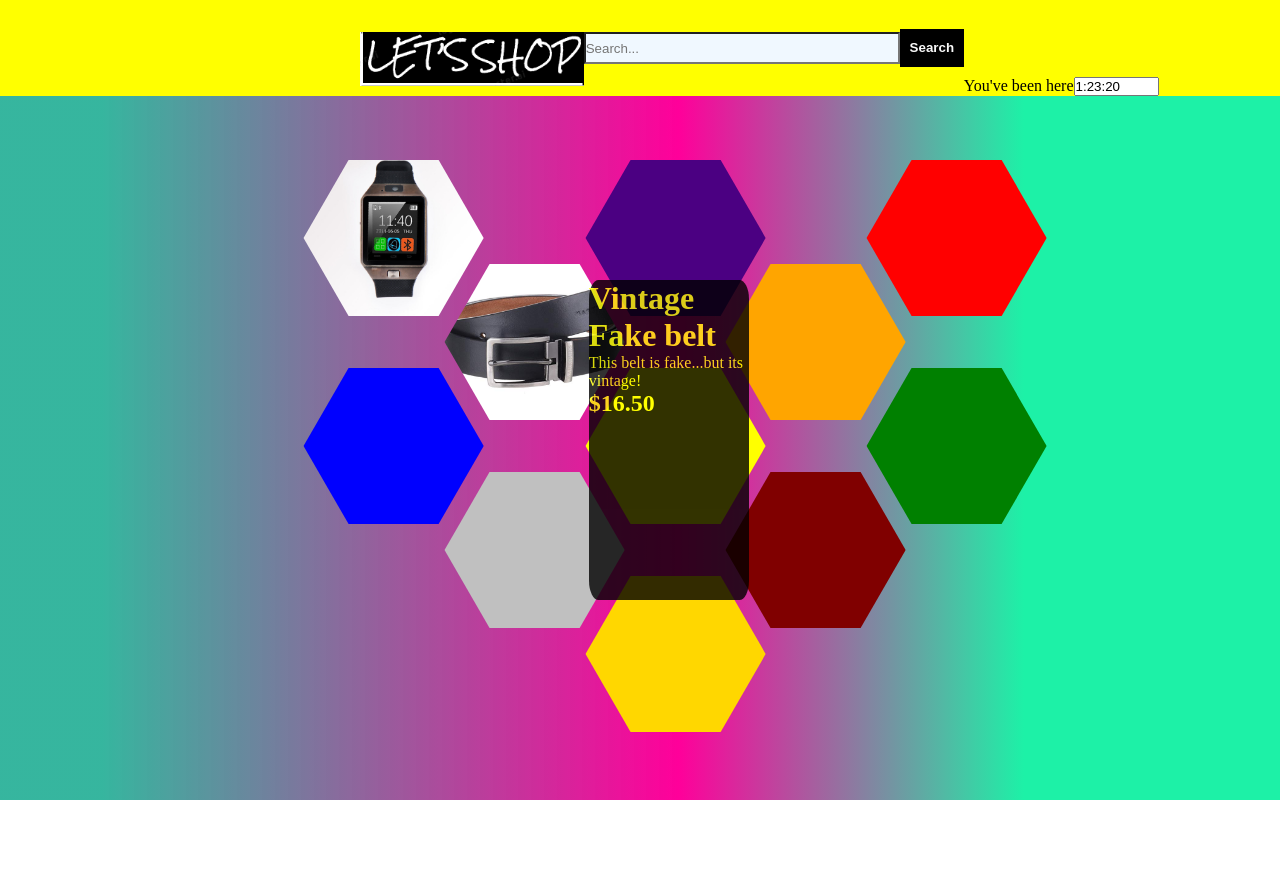
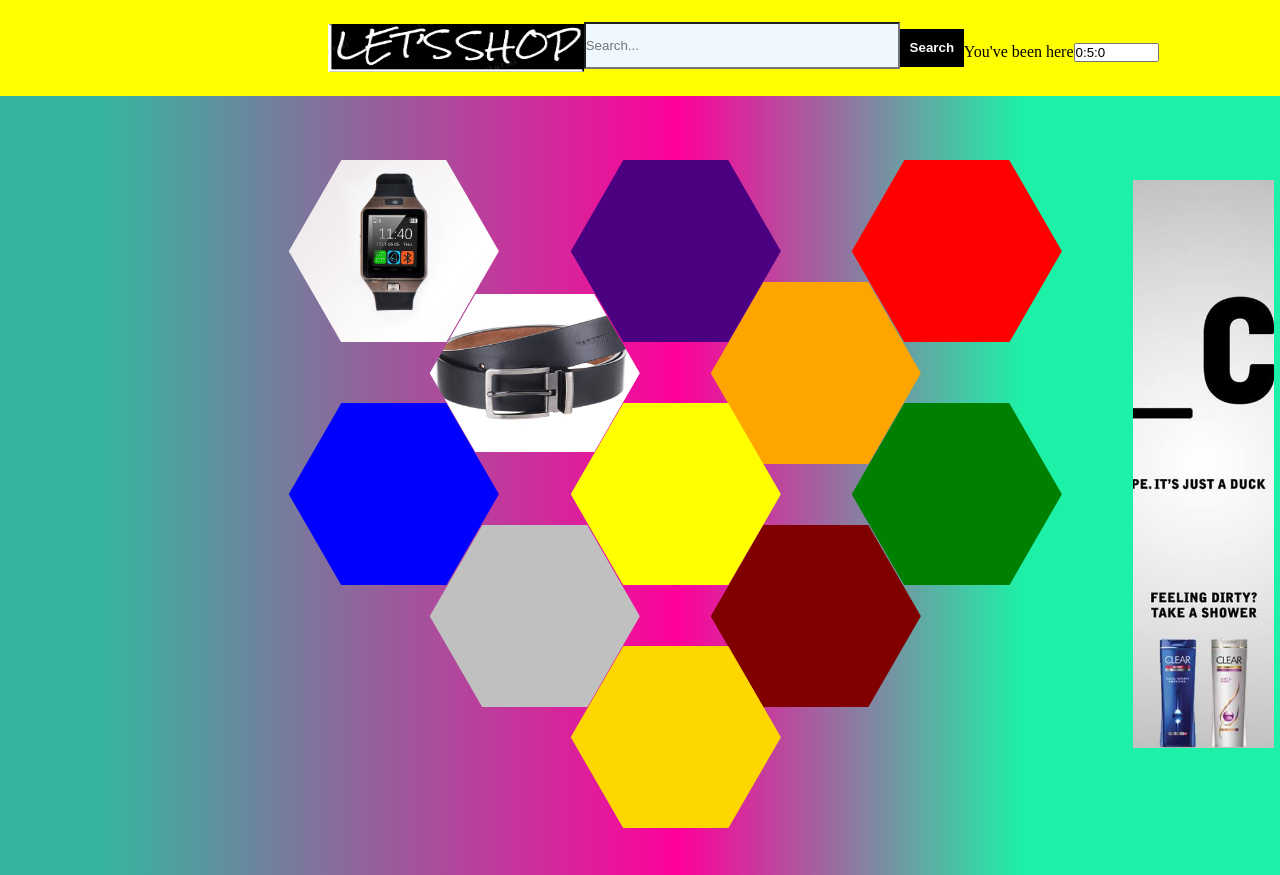
Before and after one commit to Crackvenger/Client-Side_Bizz, a plain HTML site: page Client-Side Programming/index.html in a window 1280 px wide. Before the commit the page ends 800 px from the top, so only its background shows below. Drawn offline with Linux system fonts and the light colour scheme.

Commit message:
updated page

```diff
--- a/Client-Side Programming/index.html
+++ b/Client-Side Programming/index.html
@@ -27,7 +27,7 @@ var msec=0;
 function write()
 {
 msec=msec+1;
-if(msec==60){msec=0; secs=secs+1;}
+if(msec==1000){msec=0; secs=secs+1;}
 if(secs==60){secs=0; mins=mins+1;}
 document.form.textbox.value=mins+":"+secs+":"+msec;
 setTimeout("write()",1);
@@ -57,7 +57,8 @@ setTimeout("write()",1);
     <div class="hex hex9"><div class="hex-1"><div class="hex-2" style="background-color: silver;"></div></div></div>
     <div class="hex hex10"><div class="hex-1"><div class="hex-2" style="background-color: maroon;"></div></div></div>
     <div class="hex hex11"><div class="hex-1"><div class="hex-2" style="background-color: gold;"></div></div></div>
-    </div>
+    <div class="ads"></div>
+  </div>
     <script src="script.js"></script>
   </body>
 </html>
--- a/Client-Side Programming/script.js
+++ b/Client-Side Programming/script.js
@@ -1,3 +1,5 @@
+var picture = [];
+
 function showPrice1() {
   document.getElementById("hiddenPrice1").style.visibility= 'visible';
 }
@@ -10,3 +12,4 @@ function showPrice2() {
 function hidePrice2() {
   document.getElementById("hiddenPrice2").style.visibility= 'hidden';
 }
+function
--- a/Client-Side Programming/style.css
+++ b/Client-Side Programming/style.css
@@ -21,14 +21,14 @@ body {
 
 #logo {
     order: 1;
-    min-height: 2vh;
-    max-height: 4vh;
-    width: 28vh;
+    height: 50%;
+    width: 20%;
 }
 
 form {
   order: 2;
     width:24.7%;
+    height: 55%;
 
 }
 .search {
@@ -37,7 +37,7 @@ form {
     background: #f0f8ff;
     border: 10% solid black;
     width: 100%;
-    min-height: 4vh;
+    height: 90%;
 }
 .button {
  /*   left:-4px; */
@@ -68,16 +68,16 @@ form {
 
 .container {
   display: grid;
-  grid-template-columns:[line1] 20% [line2] 20% [line3] 20% [line4] 20% [line5] 20%;
+  grid-template-columns:[line1] 20% [line2] 20% [line3] 20% [line4] 20% [line5] 20% [line6] 20% [line7] 20%;
   grid-template-rows:auto;
   grid-template-areas:
-      "hex1 . hex3 . hex5"
-      ". hex2 . hex4 ."
-      "hex7 . hex6 . hex8"
-      ". hex9 . hex10 ."
-      ". . hex11 . .";
+      "hex1 . hex3 . hex5 . ads"
+      ". hex2 . hex4 . . ads"
+      "hex7 . hex6 . hex8 . ads"
+      ". hex9 . hex10 . . ads"
+      ". . hex11 . . . ads";
   width: 55%;
-  height: 65vh;
+  height: 76vh;
   margin: 5% auto;
 
 }
@@ -171,6 +171,13 @@ form {
   height: 150%;
 }
 
+.ads {
+  grid-area: ads;
+  min-height: 100%;
+  width: 100%;
+  background: url(bestad.jpg) no-repeat 50%;
+  background-size: 290%;
+}
 #hiddenPrice1 {
   position: absolute;
   left: 36%;
@@ -196,5 +203,5 @@ form {
   height: 40vh;
   width: 20vh;
   z-index: 2;
-  visibility: visible;
+  visibility: hidden;
 }
```
Also changed, not shown: Client-Side Programming/Converse-Shoe.png (added), Client-Side Programming/East-Side-Games-IMG_2190.jpg (added), Client-Side Programming/bestad.jpg (added), Client-Side Programming/images.jfif (added), 1 other file.
